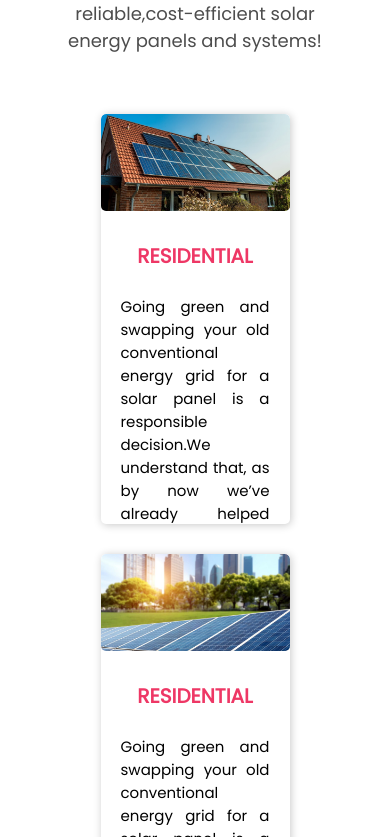
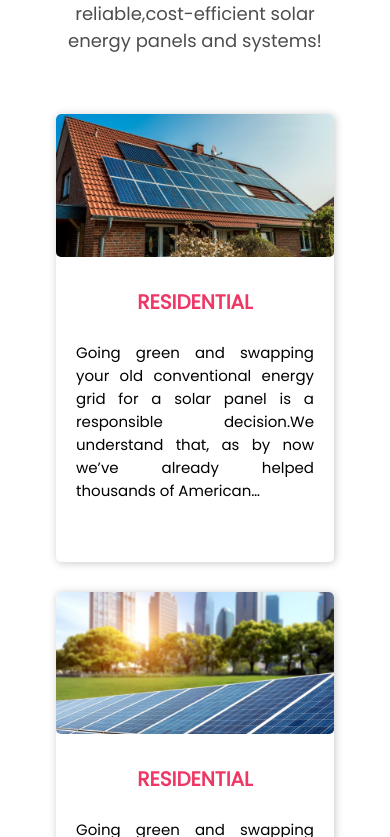
Before and after one commit to krushna53/anokhi-urja, a React (Create React App) app: page / in a window 390 px wide. Shown: the part 5287-6124 px from the top of the page. Built offline with nearby package versions, Linux system fonts and the light colour scheme; what smooth-scroll would draw is missing.

Commit message:
completed website

```diff
--- a/src/css/style.css
+++ b/src/css/style.css
@@ -657,8 +657,8 @@ body {
         align-items: center;
     }
     .blogs{
-        width: 250px;
-        height: 410px;
+        max-width: 320px;
+        height: auto;
     }
     .blogs h2{
         font-size: 20px;
@@ -688,12 +688,12 @@ body {
         align-items: center;
     }
     .flex-item-left Iframe{
-        width: 250px;
-        height: 200px;
+        width: 330px;
+        height: 230px;
     }
     .flex-item-right Iframe{
-        width: 250px;
-        height: 200px;
+        width: 330px;
+        height: 230px;
     }
     /* end */
 
```
